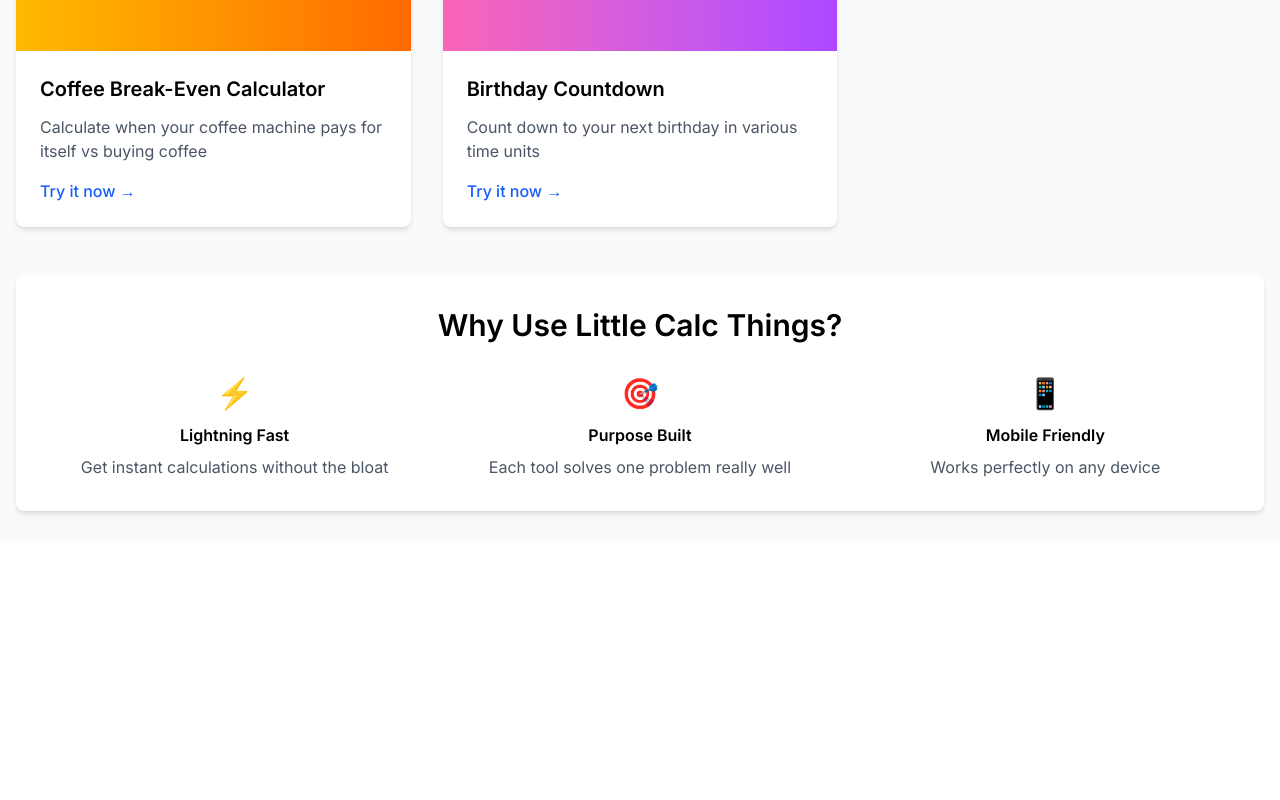
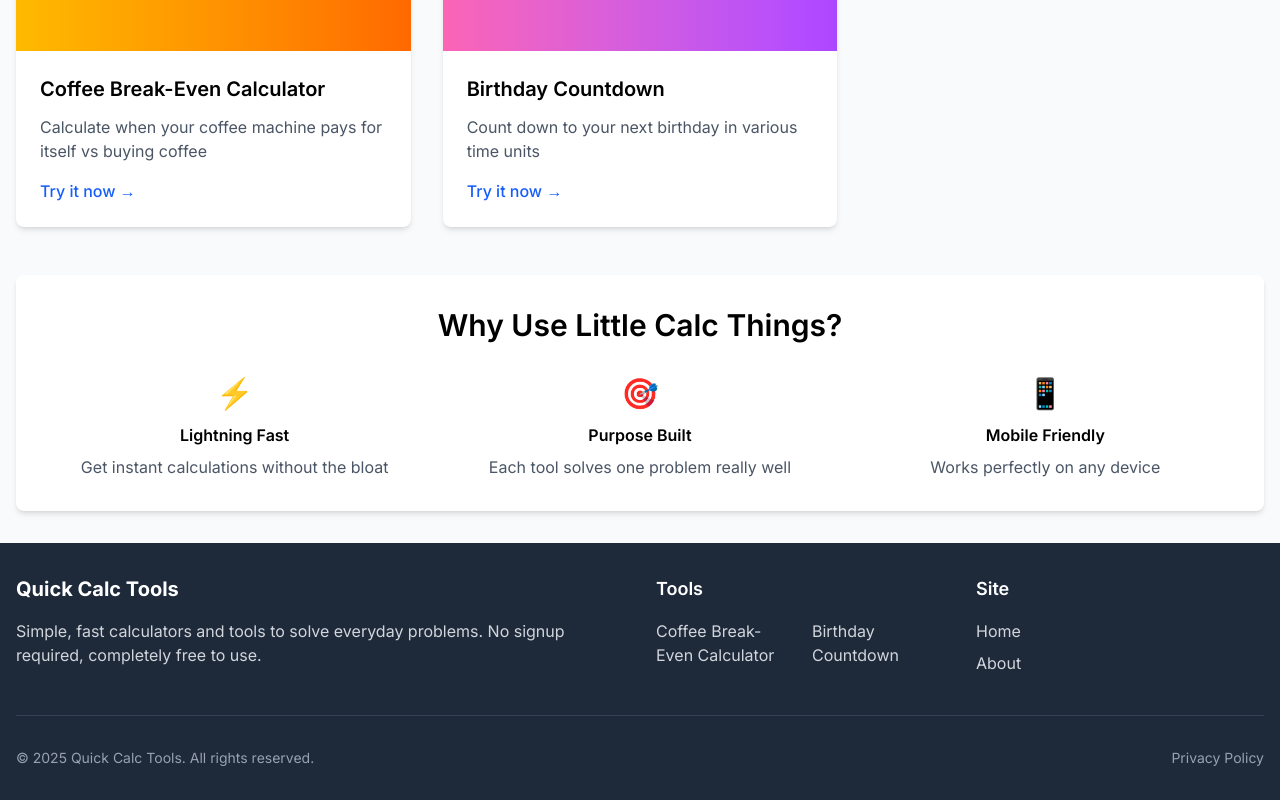
Before and after one commit to ginaleitt/little-calc-things, a Next.js app: page / in a window 1280 px wide. Shown: the part 405-1205 px from the top of the page. Before the commit the page ends 948 px from the top, so only its background shows below. Built offline with nearby package versions, Linux system fonts and the light colour scheme.

Commit message:
made tools a data file

```diff
--- /dev/null
+++ b/app/components/Footer.tsx
@@ -0,0 +1,74 @@
+// app/components/Navbar.js
+'use client'
+
+import Link from 'next/link'
+import { tools } from '../data/tools'
+
+// app/components/Footer.tsx
+export default function Footer() {
+const currentYear = new Date().getFullYear();
+
+
+
+  return (
+    <footer className="bg-gray-800 text-white">
+      <div className="container mx-auto px-4 py-8">
+        <div className="grid grid-cols-1 md:grid-cols-4 gap-8">
+
+          {/* Brand/About Section */}
+          <div className="md:col-span-2">
+            <h3 className="text-xl font-bold mb-4">Quick Calc Tools</h3>
+            <p className="text-gray-300 mb-4">
+              Simple, fast calculators and tools to solve everyday problems.
+              No signup required, completely free to use.
+            </p>
+          </div>
+
+          <div>
+            <h4 className="text-lg font-semibold mb-4">Tools</h4>
+            <ul className="space-y-2 grid grid-cols-1 md:grid-cols-1 lg:grid-cols-2 gap-6">
+                {tools.map((tool, index) => (
+                    <li key={index}>
+                    <Link href={tool.href} className="text-gray-300 hover:text-white transition-colors">
+                    {tool.title}
+                    </Link>
+                    </li>
+                ))}
+
+            </ul>
+          </div>
+
+
+          {/* Site Links */}
+          <div>
+            <h4 className="text-lg font-semibold mb-4">Site</h4>
+            <ul className="space-y-2">
+              <li>
+                <Link href="/" className="text-gray-300 hover:text-white transition-colors">
+                  Home
+                </Link>
+              </li>
+              <li>
+                <Link href="/about" className="text-gray-300 hover:text-white transition-colors">
+                  About
+                </Link>
+              </li>
+            </ul>
+          </div>
+        </div>
+
+        {/* Bottom Bar */}
+        <div className="border-t border-gray-700 mt-8 pt-8 flex flex-col md:flex-row justify-between items-center">
+          <p className="text-gray-400 text-sm">
+            &copy; {currentYear} Quick Calc Tools. All rights reserved.
+          </p>
+          <div className="flex space-x-6 mt-4 md:mt-0">
+            <Link href="/privacy" className="text-gray-400 hover:text-white text-sm transition-colors">
+              Privacy Policy
+            </Link>
+          </div>
+        </div>
+      </div>
+    </footer>
+  )
+}
--- /dev/null
+++ b/app/data/tools.tsx
@@ -0,0 +1,24 @@
+export interface Tool {
+  title: string;
+  description: string;
+  href: string;
+  image: string;
+  color: string;
+}
+
+export const tools = [
+      {
+        title: "Coffee Break-Even Calculator",
+        description: "Calculate when your coffee machine pays for itself vs buying coffee",
+        href: "/tools/coffee-calculator",
+        image: "☕", // We'll use emojis for now, replace with images later
+        color: "from-amber-400 to-orange-500"
+      },
+      {
+        title: "Birthday Countdown",
+        description: "Count down to your next birthday in various time units",
+        href: "/tools/birthday-countdown",
+        image: "🎂",
+        color: "from-pink-400 to-purple-500"
+      }
+    ]
--- a/app/globals.css
+++ b/app/globals.css
@@ -4,38 +4,23 @@
 
 /* Custom styles for our tools website */
 @layer base {
-  :root {
-    /* Primary colors */
-    --bg-primary: #f8fafc;
-    --bg-secondary: #f1f5f9;
-    --accent: #FF9500;
-    --accent-hover: #FF9500;
-    --text-primary: #1e293b;
-    --text-secondary: #64748b;
-    --text-light: #ccd4de;
+  .bg-app-primary { background-color: #f8fafc; }
+  .bg-app-darknavy { background-color: #1C1C2A; }
+  .bg-app-darknavy-hover { background-color: #2a2a3a; }
+  .text-primary {
+    color: #1e293b;
+  }
+  .text-light {
+    color: #ccd4de;
+  }
 
-    /* Tool-specific accent colors */
-    --darknavy: #1C1C2A;
-  }
   html {
     scroll-behavior: smooth;
   }
 }
 
 @layer utilities {
-  .bg-app-primary { background-color: #f8fafc; }
-  .bg-app-darknavy { background-color: #1C1C2A; }
-  .bg-app-darknavy-hover { background-color: #2a2a3a; }
-  .text-primary {
-    color: var(--text-primary);
-  }
-  .text-light {
-    color: #ccd4de;
-  }
 
-  .stroke-light {
-    stroke: #ccd4de;
-  }
 }
 
 @layer components {
--- a/app/layout.tsx
+++ b/app/layout.tsx
@@ -2,6 +2,7 @@
 import { Inter } from 'next/font/google'
 import './globals.css'
 import Navbar from './components/Navbar'
+import Footer from './components/Footer'
 
 const inter = Inter({ subsets: ['latin'] })
 
@@ -16,6 +17,7 @@ export default function RootLayout({ children }) {
       <body className={inter.className}>
         <Navbar />
         {children}
+        <Footer />
       </body>
     </html>
   )
--- a/app/page.tsx
+++ b/app/page.tsx
@@ -1,5 +1,7 @@
 import Image from "next/image";
 import Link from "next/link";
+import { tools } from './data/tools'
+
 export const metadata = {
   title: 'Little Calc Things - Free Online Calculators',
   description: 'Simple, fast calculators for everyday problems. Coffee break-even, birthday countdown, recurring events and more.',
@@ -7,22 +9,7 @@ export const metadata = {
 }
 // app/page.js
 export default function Home() {
-  const tools = [
-      {
-        title: "Coffee Break-Even Calculator",
-        description: "Calculate when your coffee machine pays for itself vs buying coffee",
-        href: "/tools/coffee-calculator",
-        image: "☕", // We'll use emojis for now, replace with images later
-        color: "from-amber-400 to-orange-500"
-      },
-      {
-        title: "Birthday Countdown",
-        description: "Count down to your next birthday in various time units",
-        href: "/tools/birthday-countdown",
-        image: "🎂",
-        color: "from-pink-400 to-purple-500"
-      }
-    ]
+
 
 
 
--- a/app/tools/coffee-calculator/layout.js
+++ b/app/tools/coffee-calculator/layout.tsx
@@ -1,6 +1,6 @@
-// app/tools/coffee-calculator/layout.js
+// app/tools/coffee-calculator/layout.tsx
 export const metadata = {
-  title: 'Coffee Break-Even Calculator | Quick Calc Tools',
+  title: 'Coffee Break-Even Calculator | Little Calc Things',
   description: 'Calculate how long it takes for your coffee machine to pay for itself compared to buying coffee from cafes.',
 }
 
```
